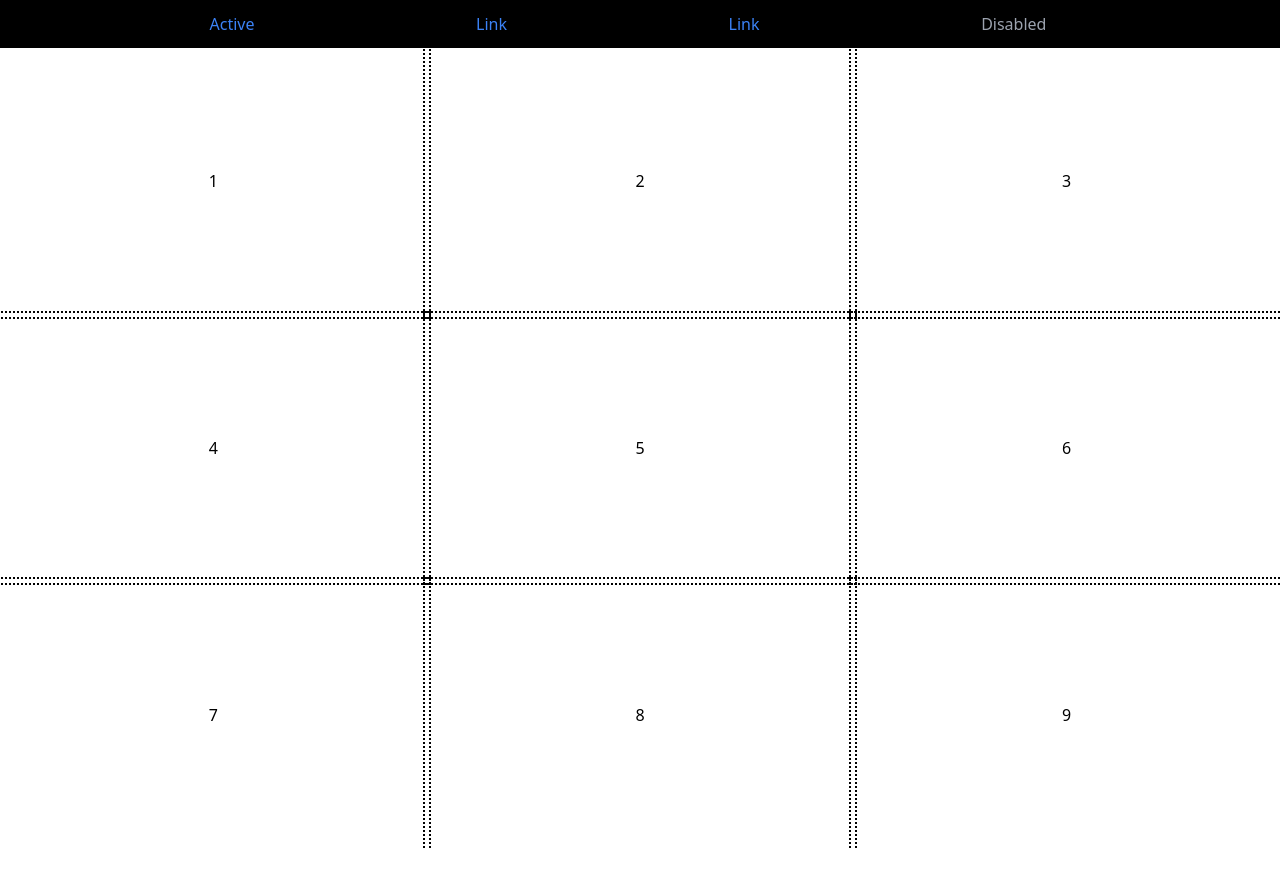
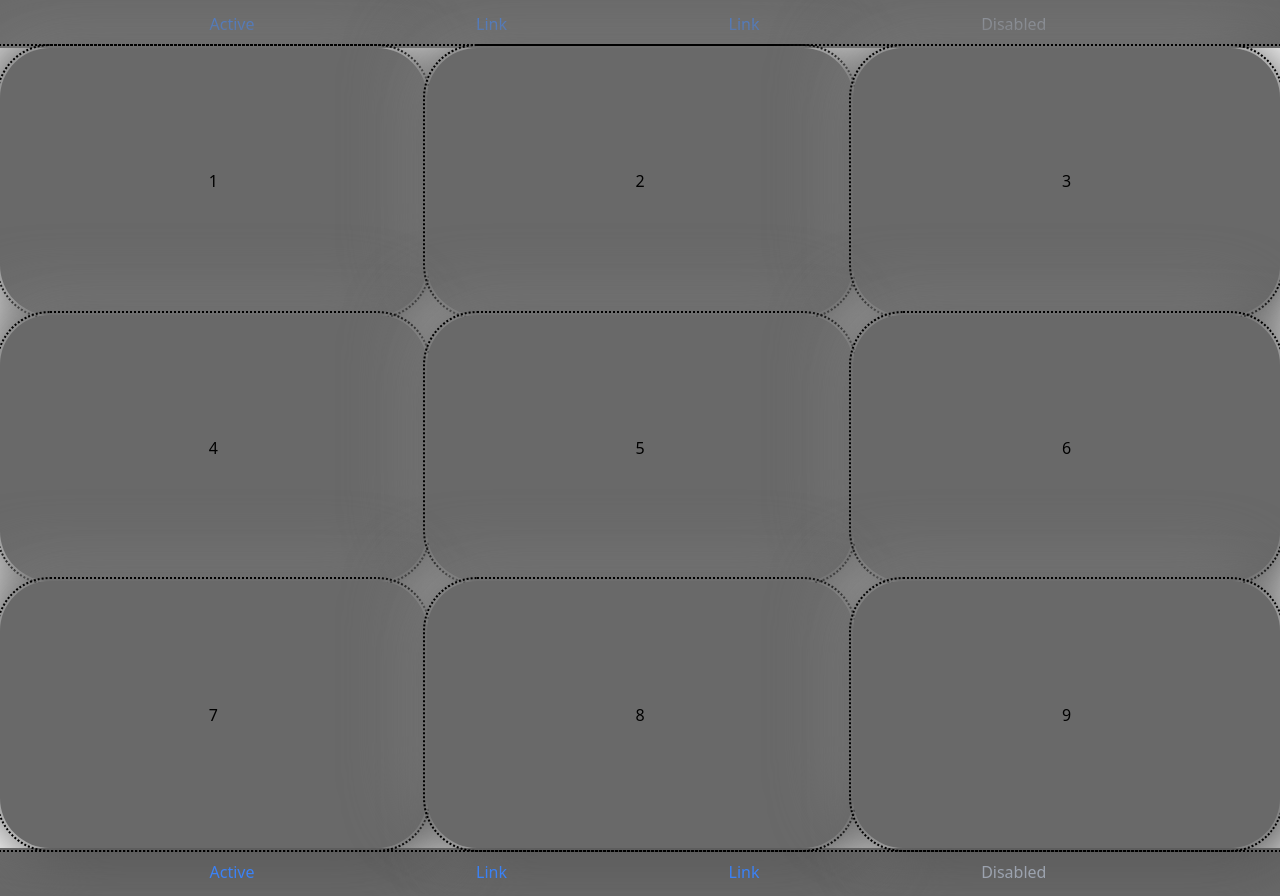
Before and after one commit to alban-coeurvaillant/Sound-board, a plain HTML site: page index.html in a window 1280 px wide. Before the commit the page ends 848 px from the top, so only its background shows below. Drawn offline with nearby package versions, Linux system fonts and the light colour scheme.

Commit message:
Neumorphism begin

```diff
--- a/index.html
+++ b/index.html
@@ -10,6 +10,13 @@
    <style>
      html, body{
        height: 100%;
+       background: #696969;
+     }
+     .list__item {
+      border-radius: 50px;
+background: #696969;
+box-shadow:  20px 20px 60px #595959,
+             -20px -20px 60px #797979;
      }
    </style>
 
@@ -18,10 +25,10 @@
 
 
 
-    <div class="wrapper bg-current h-full">
+    <div class="wrapper  h-full">
 
 
-        <div class="container mx-auto	">
+        <div class="container mx-auto h-screen	">
           <ul class="flex p-3 justify-evenly">
             <li class="mr-6">
               <a class="text-blue-500 hover:text-blue-800" href="#">Active</a>
@@ -37,7 +44,7 @@
             </li>
           </ul>
 
-          <div class="bg-white list m-0 p-0 w-auto h-screen ">
+          <div class="bg-white list m-0 p-0 w-auto h-screen  ">
 
             <div class="list__body grid grid-cols-3 outline-black h-full">
               <div class="list__item flex flex-col justify-center items-center outline-black" data-key="49">
@@ -79,7 +86,20 @@
 
             </div>
           </div>
-
+          <ul class="flex p-3 justify-evenly">
+            <li class="mr-6">
+              <a class="text-blue-500 hover:text-blue-800" href="#">Active</a>
+            </li>
+            <li class="mr-6">
+              <a class="text-blue-500 hover:text-blue-800" href="#">Link</a>
+            </li>
+            <li class="mr-6">
+              <a class="text-blue-500 hover:text-blue-800" href="#">Link</a>
+            </li>
+            <li class="mr-6">
+              <a class="text-gray-400 cursor-not-allowed" href="#">Disabled</a>
+            </li>
+          </ul>
         </div>
       </div>
 
```
